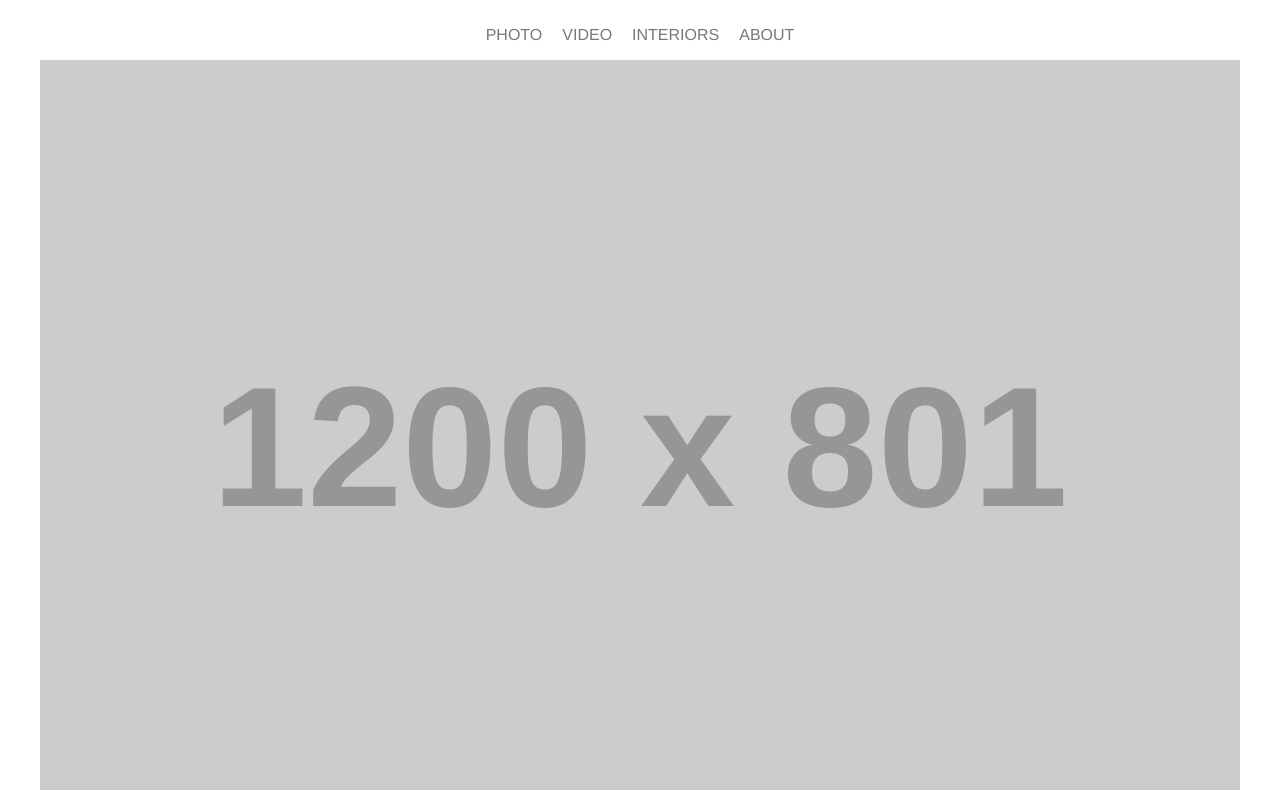
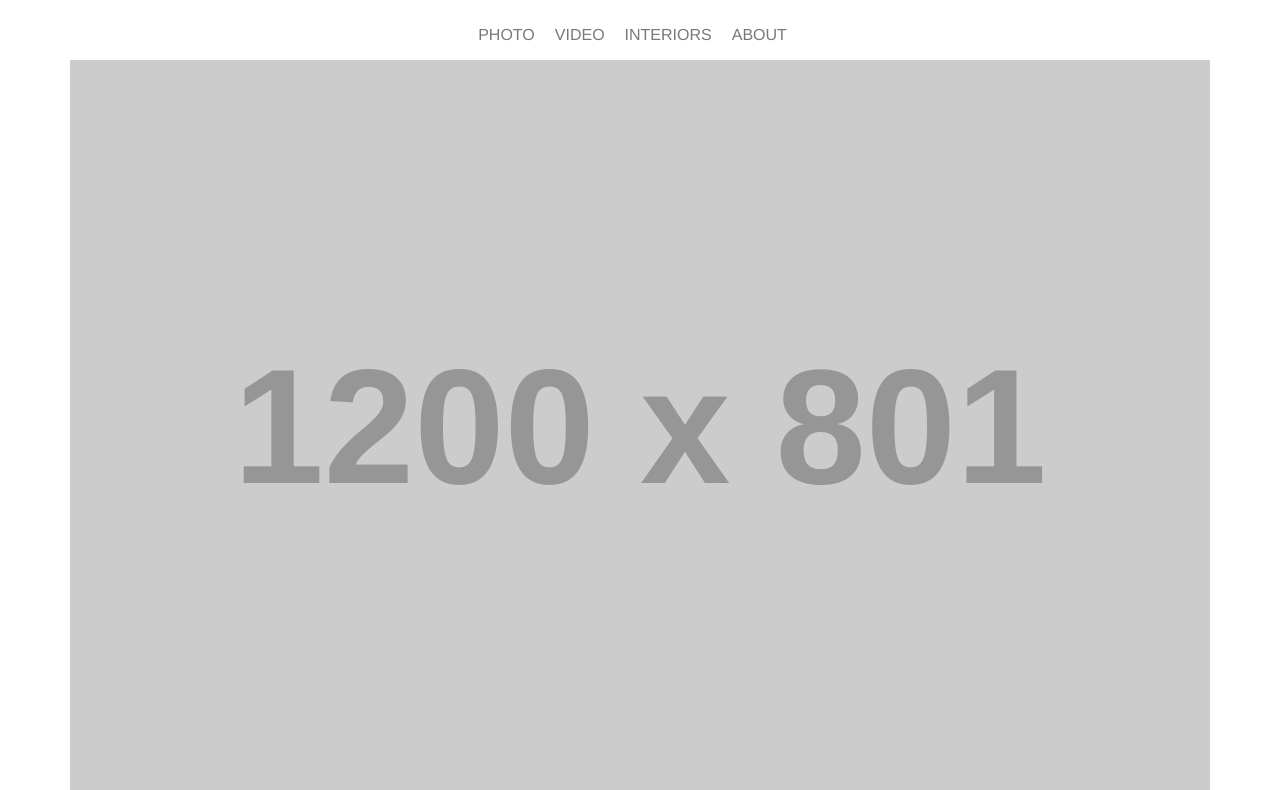
Before and after one commit to osovyk/JuliaSoboleva.com, a plain HTML site: page photo.html in a window 1280 px wide. Shown: the part 146-936 px from the top of the page. Drawn offline with nearby package versions, Linux system fonts and the light colour scheme; placeholder pictures from the web are drawn by us.

Commit message:
Revert "row"
This reverts commit 88bded310616b600ccb7b2c1e1b04c7109022927.

```diff
--- a/css/style.less
+++ b/css/style.less
@@ -16,7 +16,6 @@ header {
     align-items: center;
     ul {
       padding-left: 0;
-      padding-right: 0;
       display: flex;
       flex-flow: row wrap;
       justify-content: center;
@@ -43,7 +42,7 @@ header {
 }
 main {
   flex: 1;
-  .container-fluid .row {
+  .container {
     max-width: 1300px;
     display: flex;
     flex-flow: row wrap;
--- a/photo.html
+++ b/photo.html
@@ -31,14 +31,12 @@
     </div>
 </header>
 <main>
-    <div class="container-fluid">
-        <div class="row">
-            <img src="http://dummyimage.com/1200x801/797878.jpg" alt="" class="photo">
-            <img src="http://dummyimage.com/597x895/797878.jpg" alt="" class="photo">
-            <img src="http://dummyimage.com/597x895/797878.jpg" alt="" class="photo">
-            <img src="http://dummyimage.com/597x597/797878.jpg" alt="" class="photo">
-            <img src="http://dummyimage.com/597x597/797878.jpg" alt="" class="photo">
-        </div>
+    <div class="container">
+        <img src="http://dummyimage.com/1200x801/797878.jpg" alt="" class="photo">
+        <img src="http://dummyimage.com/597x895/797878.jpg" alt="" class="photo">
+        <img src="http://dummyimage.com/597x895/797878.jpg" alt="" class="photo">
+        <img src="http://dummyimage.com/597x597/797878.jpg" alt="" class="photo">
+        <img src="http://dummyimage.com/597x597/797878.jpg" alt="" class="photo">
     </div>
 </main>
 
```
Also changed, not shown: about.html (+6 -8 lines), ashdod.html (+1 -3 lines), index.html (+1 -3 lines), interiors.html (+1 -3 lines), video.html (+1 -3 lines), css/style.css.
